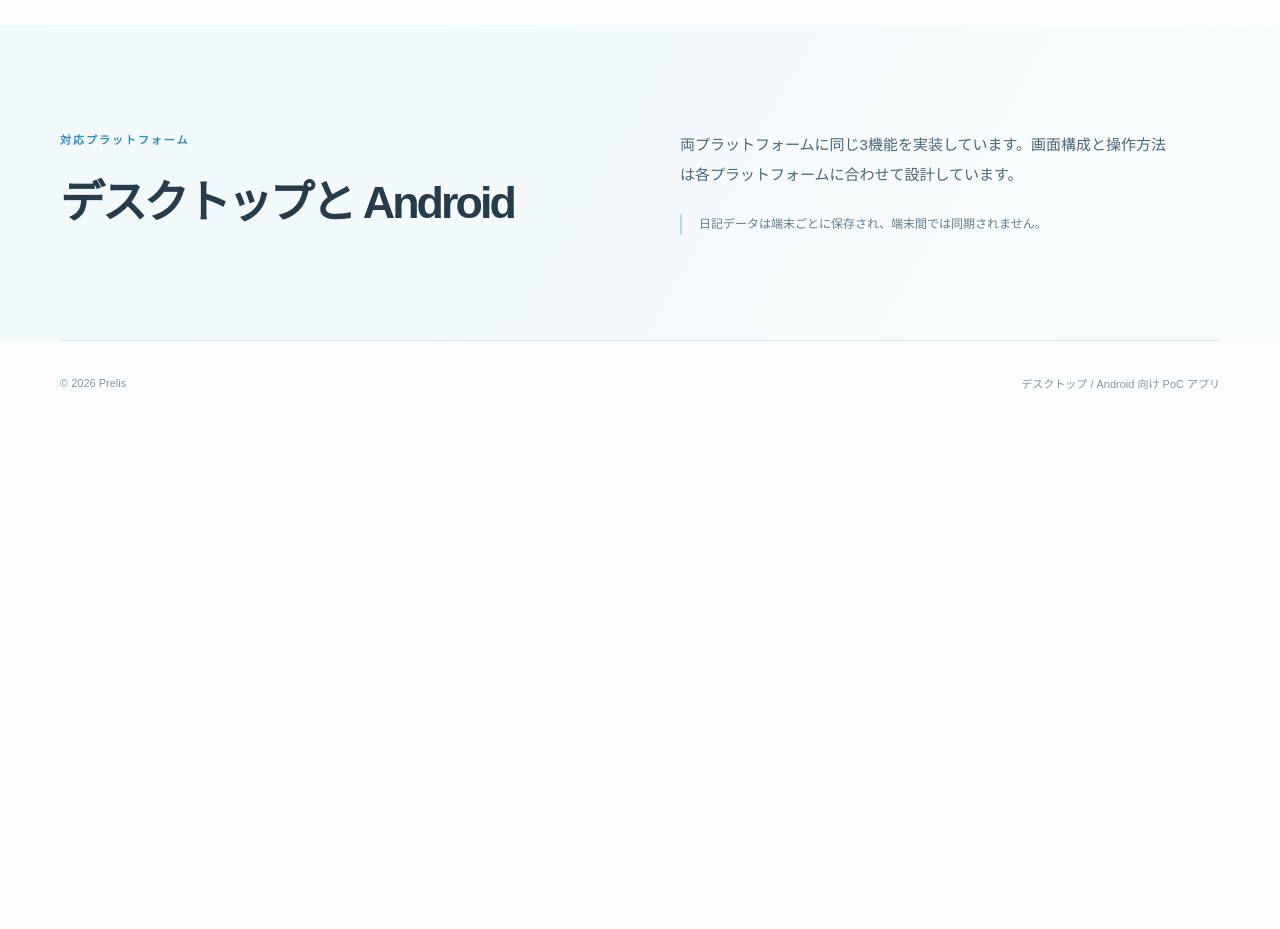
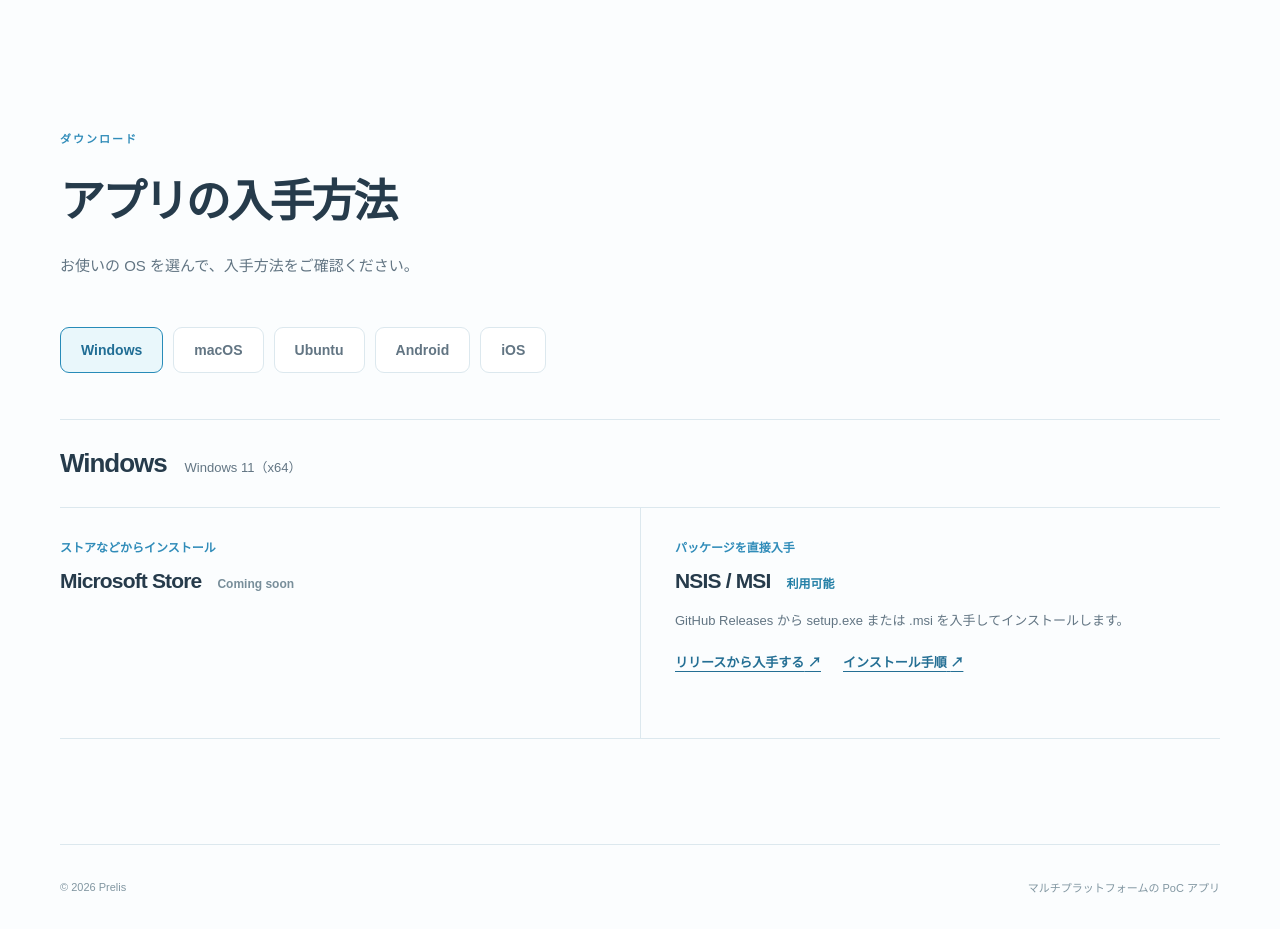
Before and after one commit to OsawaKousei/prelis, a Next.js app in the folder lp/frontend/app/: page / in a window 1280 px wide. Shown: the part 1560-2489 px from the top of the page. Before the commit the page ends 1985 px from the top, so only its background shows below. Built offline with nearby package versions, Linux system fonts and the light colour scheme; no server answers.

Commit message:
ドキュメント更新

```diff
--- /dev/null
+++ b/lp/frontend/app/src/app/download-section.tsx
@@ -0,0 +1,138 @@
+"use client";
+
+import { useState } from "react";
+
+type DownloadMethod = {
+  name: string;
+  description?: string;
+  links?: { label: string; href: string }[];
+};
+
+type Platform = {
+  name: string;
+  requirements?: string;
+  store: DownloadMethod;
+  package: DownloadMethod;
+};
+
+const releases = "https://github.com/OsawaKousei/prelis/releases";
+const readme = "https://github.com/OsawaKousei/prelis/blob/main/README.md#デスクトップ版のインストール";
+const releaseNotes =
+  "https://github.com/OsawaKousei/prelis/blob/main/dist/github-release/release-notes-v0.1.1.md#インストール方法";
+
+const platforms: Platform[] = [
+  {
+    name: "Windows",
+    requirements: "Windows 11（x64）",
+    store: { name: "Microsoft Store" },
+    package: {
+      name: "NSIS / MSI",
+      description: "GitHub Releases から setup.exe または .msi を入手してインストールします。",
+      links: [
+        { label: "リリースから入手する", href: releases },
+        { label: "インストール手順", href: releaseNotes },
+      ],
+    },
+  },
+  {
+    name: "macOS",
+    store: { name: "App Store" },
+    package: { name: "直接ダウンロード" },
+  },
+  {
+    name: "Ubuntu",
+    requirements: "Ubuntu（amd64）",
+    store: {
+      name: "Snap Store / APT",
+      description: "Snap Store の stable チャンネル、または APT リポジトリからインストールできます。",
+      links: [
+        { label: "Snap Store で入手する", href: "https://snapcraft.io/prelis" },
+        { label: "APT の設定・インストール手順", href: readme },
+      ],
+    },
+    package: {
+      name: "deb / AppImage",
+      description: "GitHub Releases から .deb または .AppImage を入手します。署名の確認方法もご覧ください。",
+      links: [
+        { label: "リリースから入手する", href: releases },
+        { label: "インストール手順と署名の確認", href: releaseNotes },
+      ],
+    },
+  },
+  {
+    name: "Android",
+    store: { name: "Google Play" },
+    package: { name: "APK を直接入手" },
+  },
+  {
+    name: "iOS",
+    store: { name: "App Store" },
+    package: { name: "直接ダウンロード" },
+  },
+];
+
+function Method({ label, method }: { label: string; method: DownloadMethod }) {
+  const available = Boolean(method.links?.length);
+
+  return (
+    <article className="download-method">
+      <p className="download-method-label">{label}</p>
+      <div className="download-method-heading">
+        <h3>{method.name}</h3>
+        <span className={available ? "download-status available" : "download-status"}>
+          {available ? "利用可能" : "Coming soon"}
+        </span>
+      </div>
+      {available && (
+        <>
+          <p className="download-method-description">{method.description}</p>
+          <div className="download-links">
+            {method.links?.map((link) => (
+              <a href={link.href} key={link.label}>
+                {link.label} <span aria-hidden="true">↗</span>
+              </a>
+            ))}
+          </div>
+        </>
+      )}
+    </article>
+  );
+}
+
+export default function DownloadSection() {
+  const [selected, setSelected] = useState(0);
+  const platform = platforms[selected];
+
+  return (
+    <section id="download" className="download section wrap" aria-labelledby="download-title">
+      <div className="section-intro">
+        <p className="eyebrow">ダウンロード</p>
+        <h2 id="download-title">アプリの入手方法</h2>
+        <p className="download-intro">お使いの OS を選んで、入手方法をご確認ください。</p>
+      </div>
+      <div className="os-options" role="group" aria-label="OS を選択">
+        {platforms.map((item, index) => (
+          <button
+            type="button"
+            key={item.name}
+            className={selected === index ? "os-option selected" : "os-option"}
+            aria-pressed={selected === index}
+            onClick={() => setSelected(index)}
+          >
+            {item.name}
+          </button>
+        ))}
+      </div>
+      <div className="download-result" aria-live="polite">
+        <div className="download-platform-heading">
+          <h3>{platform.name}</h3>
+          {platform.requirements && <p>{platform.requirements}</p>}
+        </div>
+        <div className="download-methods">
+          <Method label="ストアなどからインストール" method={platform.store} />
+          <Method label="パッケージを直接入手" method={platform.package} />
+        </div>
+      </div>
+    </section>
+  );
+}
--- a/lp/frontend/app/src/app/globals.css
+++ b/lp/frontend/app/src/app/globals.css
@@ -59,15 +59,32 @@ a:focus-visible { outline: 3px solid var(--blue); outline-offset: 5px; }
 .feature-name { display: flex; align-items: center; gap: 14px; font-size: 26px; font-weight: 650; letter-spacing: -.04em; }
 .feature-row h3 { margin: 0 0 10px; font-size: 19px; letter-spacing: -.035em; }
 .feature-row p { max-width: 530px; margin: 0; color: var(--muted); font-size: 14px; line-height: 1.9; }
-.platforms { background: linear-gradient(120deg, #f1f9fb, #f8fcfd); }
-.platforms-inner { display: grid; grid-template-columns: 1fr 1fr; align-items: center; gap: 80px; }
-.platform-copy p { max-width: 490px; margin: 0; color: #4d6675; font-size: 15px; line-height: 2; }
-.platform-copy .platform-note { margin-top: 24px; padding-left: 17px; border-left: 2px solid #b5dbe8; color: #647d8a; font-size: 12px; line-height: 1.8; }
+.download-intro { margin: 20px 0 0; color: var(--muted); font-size: 15px; line-height: 1.9; }
+.os-options { display: flex; flex-wrap: wrap; gap: 10px; margin-top: 46px; }
+.os-option { min-height: 46px; padding: 0 20px; border: 1px solid var(--line); border-radius: 9px; background: #fff; color: var(--muted); font: inherit; font-size: 14px; font-weight: 700; cursor: pointer; transition: color .18s ease, background .18s ease, border-color .18s ease; }
+.os-option:hover { border-color: #91c9df; color: #246f94; }
+.os-option.selected { border-color: #278bb8; background: #e9f7fb; color: #216e95; }
+.os-option:focus-visible { outline: 3px solid var(--blue); outline-offset: 3px; }
+.download-result { margin-top: 46px; border-top: 1px solid var(--line); }
+.download-platform-heading { display: flex; align-items: baseline; gap: 18px; padding: 28px 0; }
+.download-platform-heading h3 { margin: 0; font-size: 26px; letter-spacing: -.04em; }
+.download-platform-heading p { margin: 0; color: var(--muted); font-size: 13px; }
+.download-methods { display: grid; grid-template-columns: repeat(2, minmax(0, 1fr)); border-top: 1px solid var(--line); border-bottom: 1px solid var(--line); }
+.download-method { min-height: 230px; padding: 30px 34px 34px 0; }
+.download-method + .download-method { padding-left: 34px; border-left: 1px solid var(--line); }
+.download-method-label { margin: 0 0 14px; color: var(--blue); font-size: 12px; font-weight: 700; }
+.download-method-heading { display: flex; align-items: baseline; flex-wrap: wrap; gap: 10px 16px; }
+.download-method-heading h3 { margin: 0; font-size: 21px; letter-spacing: -.04em; }
+.download-status { color: #788e9a; font-size: 12px; font-weight: 700; }
+.download-status.available { color: #237fa6; }
+.download-method-description { max-width: 460px; margin: 16px 0 0; color: var(--muted); font-size: 13px; line-height: 1.8; }
+.download-links { display: flex; flex-wrap: wrap; gap: 10px 22px; margin-top: 20px; }
+.download-links a { color: #246f94; font-size: 13px; font-weight: 700; text-decoration: underline; text-underline-offset: 4px; }
+.download-links a:hover { color: #174e69; }
 .site-footer { min-height: 85px; display: flex; align-items: center; justify-content: space-between; gap: 20px; border-top: 1px solid var(--line); color: #8196a1; font-size: 11px; }
 @media (max-width: 900px) {
   .hero { grid-template-columns: 1fr; gap: 18px; padding-block: 62px 82px; }
   .hero-visual { width: min(100%, 630px); margin-inline: auto; }
-  .platforms-inner { gap: 36px; }
 }
 @media (max-width: 620px) {
   .wrap { width: min(100% - 36px, 1160px); }
@@ -95,10 +112,16 @@ a:focus-visible { outline: 3px solid var(--blue); outline-offset: 5px; }
   .feature-heading { gap: 25px; }
   .feature-name { font-size: 23px; }
   .feature-row h3 { font-size: 17px; }
-  .platforms-inner { grid-template-columns: 1fr; }
+  .os-options { gap: 8px; margin-top: 34px; }
+  .os-option { min-height: 42px; padding-inline: 14px; font-size: 13px; }
+  .download-result { margin-top: 34px; }
+  .download-platform-heading { flex-direction: column; gap: 4px; }
+  .download-methods { grid-template-columns: 1fr; }
+  .download-method { min-height: 0; padding: 26px 0; }
+  .download-method + .download-method { padding-left: 0; border-left: 0; border-top: 1px solid var(--line); }
   .site-footer { align-items: flex-start; flex-direction: column; justify-content: center; padding-block: 20px; }
 }
 @media (prefers-reduced-motion: reduce) {
   html { scroll-behavior: auto; }
-  .button { transition: none; }
+  .button, .os-option { transition: none; }
 }
--- a/lp/frontend/app/src/app/layout.tsx
+++ b/lp/frontend/app/src/app/layout.tsx
@@ -7,7 +7,7 @@ const baseUrl =
 export const metadata: Metadata = {
   metadataBase: new URL(baseUrl),
   title: "Prelis | マルチプラットフォームの PoC アプリ",
-  description: "デスクトップと Android 向けの PoC アプリ。日記、1〜180分のタイマー、パスワード生成を実装しています。",
+  description: "デスクトップとモバイルに向けて開発するマルチプラットフォームの PoC アプリです。対応 OS ごとの入手方法をご案内します。",
   alternates: { canonical: "/" },
   icons: { icon: "/brand.png" },
 };
--- a/lp/frontend/app/src/app/page.tsx
+++ b/lp/frontend/app/src/app/page.tsx
@@ -1,4 +1,5 @@
 import Image from "next/image";
+import DownloadSection from "./download-section";
 
 const features = [
   {
@@ -34,17 +35,17 @@ export default function Home() {
         </a>
         <nav aria-label="メインナビゲーション">
           <a href="#features">機能</a>
-          <a href="#platforms">対応環境</a>
+          <a href="#download">入手方法</a>
         </nav>
       </header>
 
       <main id="top">
         <section className="hero wrap" aria-labelledby="hero-title">
           <div className="hero-copy">
-            <p className="eyebrow">デスクトップ / Android</p>
+            <p className="eyebrow">デスクトップとモバイルへ</p>
             <h1 id="hero-title">Prelis<span>マルチプラットフォームの<br />PoC アプリ</span></h1>
             <p className="lead">
-              日記、タイマー、パスワード生成の3機能を実装しています。
+              対応状況と入手方法は、お使いの OS を選んで確認できます。
             </p>
             <a className="button primary" href="#features">
               実装機能を見る <span aria-hidden="true">↘</span>
@@ -95,23 +96,12 @@ export default function Home() {
           </div>
         </section>
 
-        <section id="platforms" className="platforms section" aria-labelledby="platforms-title">
-          <div className="wrap platforms-inner">
-            <div>
-              <p className="eyebrow">対応プラットフォーム</p>
-              <h2 id="platforms-title">デスクトップと Android</h2>
-            </div>
-            <div className="platform-copy">
-              <p>両プラットフォームに同じ3機能を実装しています。画面構成と操作方法は各プラットフォームに合わせて設計しています。</p>
-              <p className="platform-note">日記データは端末ごとに保存され、端末間では同期されません。</p>
-            </div>
-          </div>
-        </section>
+        <DownloadSection />
       </main>
 
       <footer className="site-footer wrap">
         <span>© 2026 Prelis</span>
-        <span>デスクトップ / Android 向け PoC アプリ</span>
+        <span>マルチプラットフォームの PoC アプリ</span>
       </footer>
     </>
   );
```
Also changed, not shown: 1 other file (tests, documents, lock files or other folders).
